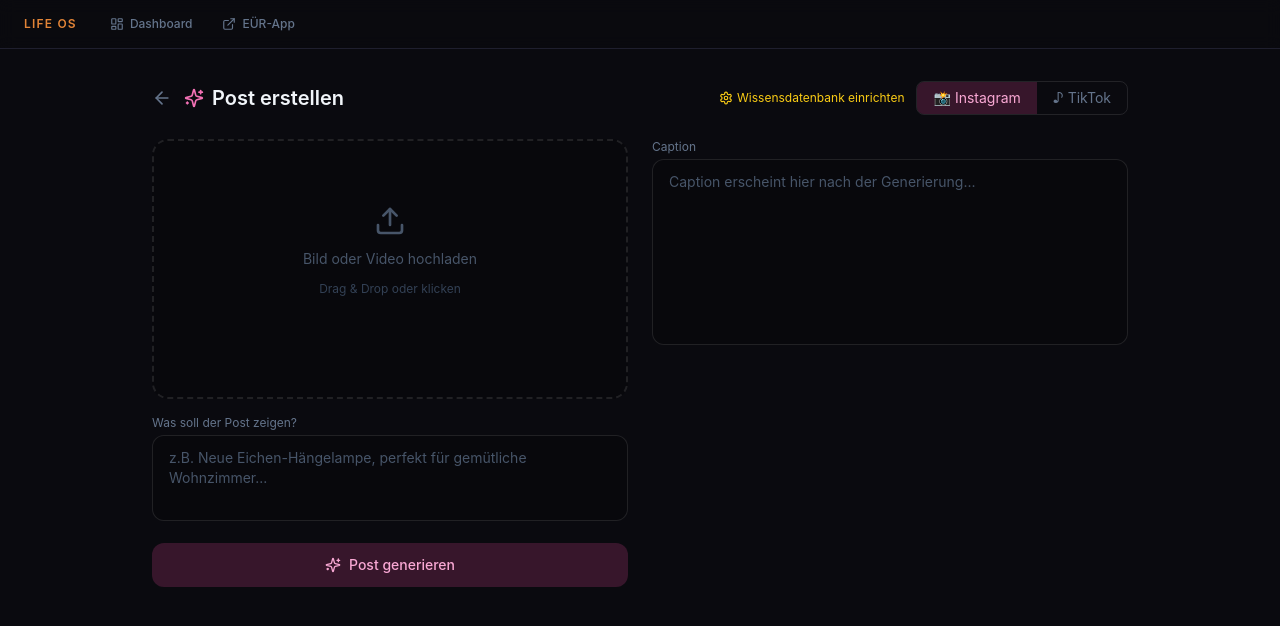
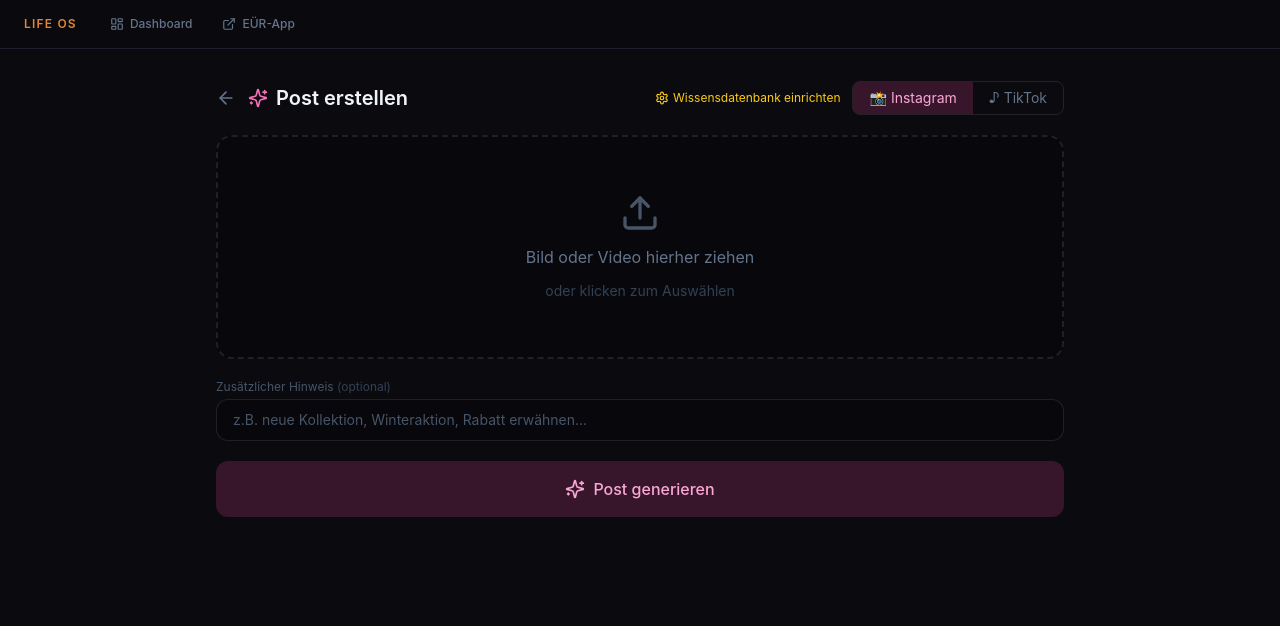
Before and after one commit to dennistalma/life-os, a Next.js app: page /post in a window 1280 px wide. Shown: the top 626 px of the page. Built offline with nearby package versions, Linux system fonts and the light colour scheme.

Commit message:
feat: post page full-width single column layout, image on top

```diff
--- a/app/post/page.tsx
+++ b/app/post/page.tsx
@@ -35,7 +35,6 @@ function PostPageInner() {
     })
   }, [])
 
-  // Auto-generate if brief came from Smart Capture
   useEffect(() => {
     const briefFromUrl = searchParams.get('brief')
     if (briefFromUrl && !autoGenerated.current) {
@@ -57,7 +56,6 @@ function PostPageInner() {
       setImageBase64(base64)
       setImageMediaType(mt)
 
-      // Auto-analyze image
       setAnalyzing(true)
       try {
         const res = await fetch('/api/social/analyze-image', {
@@ -68,7 +66,7 @@ function PostPageInner() {
         const data = await res.json()
         if (data.description) setImageDesc(data.description)
       } catch {
-        // silent — still works without description
+        // silent
       } finally {
         setAnalyzing(false)
       }
@@ -87,7 +85,7 @@ function PostPageInner() {
       })
       const data = await res.json()
       if (!res.ok) {
-        setErrorMsg(data.error || `Fehler ${res.status}: Post konnte nicht generiert werden`)
+        setErrorMsg(data.error || `Fehler ${res.status}`)
         return
       }
       setCaption(data.caption || '')
@@ -96,7 +94,7 @@ function PostPageInner() {
       setCta(data.cta || '')
       setSeoScore(data.seoScore || '')
     } catch (err) {
-      setErrorMsg(err instanceof Error ? err.message : 'Netzwerkfehler — bitte erneut versuchen')
+      setErrorMsg(err instanceof Error ? err.message : 'Netzwerkfehler')
     } finally {
       setLoading(false)
     }
@@ -118,7 +116,8 @@ function PostPageInner() {
 
   return (
     <main className="min-h-screen bg-[#0a0a0f]">
-      <div className="max-w-5xl mx-auto px-6 py-8 space-y-6">
+      <div className="w-full max-w-4xl mx-auto px-6 py-8 space-y-5">
+
         {/* Header */}
         <div className="flex items-center justify-between">
           <div className="flex items-center gap-3">
@@ -146,58 +145,72 @@ function PostPageInner() {
           </div>
         </div>
 
-        <div className="grid grid-cols-1 md:grid-cols-2 gap-6">
-          {/* Left */}
-          <div className="space-y-4">
+        {/* Bild Upload — volle Breite */}
         <div
           onDrop={e => { e.preventDefault(); const f = e.dataTransfer.files[0]; if (f) handleFile(f) }}
           onDragOver={e => e.preventDefault()}
-              onClick={() => fileRef.current?.click()}
-              className="relative border-2 border-dashed border-white/10 rounded-2xl cursor-pointer hover:border-pink-500/40 transition-colors overflow-hidden bg-black/20"
-              style={{ minHeight: 260 }}
+          onClick={() => !imageUrl && fileRef.current?.click()}
+          className={`relative w-full rounded-2xl overflow-hidden bg-black/20 border-2 border-dashed transition-colors ${imageUrl ? 'border-transparent cursor-default' : 'border-white/10 hover:border-pink-500/40 cursor-pointer'}`}
+          style={{ minHeight: imageUrl ? 420 : 200 }}
         >
           {imageUrl ? (
             <>
               <Image src={imageUrl} alt="Vorschau" fill className="object-contain" unoptimized />
-                  <button onClick={e => { e.stopPropagation(); setImageUrl(null); setImageBase64(null); setImageDesc('') }}
-                    className="absolute top-3 right-3 bg-black/60 rounded-full p-1.5 hover:bg-black/80 z-10">
+              <button
+                onClick={e => { e.stopPropagation(); setImageUrl(null); setImageBase64(null); setImageDesc('') }}
+                className="absolute top-4 right-4 bg-black/70 rounded-full p-2 hover:bg-black/90 z-10 transition-colors"
+              >
                 <X className="w-4 h-4 text-white" />
               </button>
               {analyzing && (
-                    <div className="absolute bottom-3 left-3 flex items-center gap-2 bg-black/70 rounded-lg px-3 py-1.5 z-10">
+                <div className="absolute bottom-4 left-4 flex items-center gap-2 bg-black/80 rounded-xl px-4 py-2 z-10">
                   <RefreshCw className="w-3.5 h-3.5 text-pink-400 animate-spin" />
-                      <span className="text-xs text-pink-300">Bild wird analysiert...</span>
+                  <span className="text-xs text-pink-300">KI analysiert Bild...</span>
                 </div>
               )}
               {imageDesc && !analyzing && (
-                    <div className="absolute bottom-3 left-3 right-3 bg-black/70 rounded-lg px-3 py-1.5 z-10">
-                      <span className="text-xs text-green-400">✓ Bild analysiert</span>
+                <div className="absolute bottom-4 left-4 flex items-center gap-2 bg-black/80 rounded-xl px-4 py-2 z-10">
+                  <span className="text-xs text-green-400">✓ Bild analysiert — Caption wird darauf basieren</span>
                 </div>
               )}
+              {/* Klick zum Ändern */}
+              <button
+                onClick={e => { e.stopPropagation(); fileRef.current?.click() }}
+                className="absolute top-4 left-4 bg-black/70 rounded-xl px-3 py-1.5 text-xs text-slate-300 hover:bg-black/90 z-10 transition-colors"
+              >
+                Bild ändern
+              </button>
             </>
           ) : (
-                <div className="flex flex-col items-center justify-center h-full py-16 gap-3">
-                  <Upload className="w-8 h-8 text-slate-600" />
-                  <p className="text-sm text-slate-600">Bild oder Video hochladen</p>
-                  <p className="text-xs text-slate-700">Drag & Drop oder klicken</p>
+            <div className="flex flex-col items-center justify-center h-full py-14 gap-3">
+              <Upload className="w-10 h-10 text-slate-600" />
+              <p className="text-base text-slate-500">Bild oder Video hierher ziehen</p>
+              <p className="text-sm text-slate-700">oder klicken zum Auswählen</p>
             </div>
           )}
         </div>
         <input ref={fileRef} type="file" accept="image/*,video/*" className="hidden"
           onChange={e => { const f = e.target.files?.[0]; if (f) handleFile(f) }} />
 
+        {/* Brief — optional, klein */}
         <div>
-              <label className="text-xs text-slate-500 mb-1 block">Was soll der Post zeigen?</label>
-              <textarea value={brief} onChange={e => setBrief(e.target.value)}
-                placeholder="z.B. Neue Eichen-Hängelampe, perfekt für gemütliche Wohnzimmer..."
-                rows={3}
-                className="w-full bg-black/20 border border-white/10 rounded-xl px-4 py-3 text-sm text-slate-300 placeholder-slate-600 focus:outline-none focus:border-pink-500/50 resize-none" />
+          <label className="text-xs text-slate-600 mb-1 block">Zusätzlicher Hinweis <span className="text-slate-700">(optional)</span></label>
+          <input
+            value={brief}
+            onChange={e => setBrief(e.target.value)}
+            placeholder="z.B. neue Kollektion, Winteraktion, Rabatt erwähnen..."
+            className="w-full bg-black/20 border border-white/10 rounded-xl px-4 py-2.5 text-sm text-slate-300 placeholder-slate-600 focus:outline-none focus:border-pink-500/40"
+          />
         </div>
 
-            <button onClick={generate} disabled={loading}
-              className="w-full flex items-center justify-center gap-2 py-3 bg-pink-500/20 hover:bg-pink-500/30 text-pink-300 rounded-xl text-sm font-medium transition-colors disabled:opacity-40">
-              {loading ? <RefreshCw className="w-4 h-4 animate-spin" /> : <Sparkles className="w-4 h-4" />}
-              {loading ? 'Generiere optimalen Post...' : 'Post generieren'}
+        {/* Generieren Button */}
+        <button
+          onClick={generate}
+          disabled={loading || analyzing}
+          className="w-full flex items-center justify-center gap-2 py-4 bg-pink-500/20 hover:bg-pink-500/30 text-pink-300 rounded-xl text-base font-medium transition-colors disabled:opacity-40"
+        >
+          {loading ? <RefreshCw className="w-5 h-5 animate-spin" /> : <Sparkles className="w-5 h-5" />}
+          {loading ? 'Generiere optimalen Post...' : analyzing ? 'Warte auf Bild-Analyse...' : 'Post generieren'}
         </button>
 
         {errorMsg && (
@@ -205,34 +218,36 @@ function PostPageInner() {
             {errorMsg}
           </div>
         )}
-          </div>
 
-          {/* Right */}
-          <div className="space-y-4">
+        {/* Ergebnis — volle Breite, von oben nach unten */}
         {hook && (
-              <div className="bg-pink-500/10 border border-pink-500/20 rounded-xl px-4 py-3">
-                <p className="text-[10px] text-pink-500/70 uppercase tracking-wider mb-1">Hook</p>
-                <p className="text-sm text-pink-200">{hook}</p>
+          <div className="bg-pink-500/10 border border-pink-500/20 rounded-xl px-5 py-4">
+            <p className="text-[10px] text-pink-500/60 uppercase tracking-widest mb-2">Hook</p>
+            <p className="text-base text-pink-200 font-medium">{hook}</p>
           </div>
         )}
 
+        {caption && (
           <div>
-              <div className="flex items-center justify-between mb-1">
-                <label className="text-xs text-slate-500">Caption</label>
-                {seoScore && <span className="text-[10px] text-green-400">SEO Score: {seoScore}/10</span>}
+            <div className="flex items-center justify-between mb-2">
+              <p className="text-xs text-slate-500 uppercase tracking-widest">Caption</p>
+              {seoScore && <span className="text-xs text-green-400">SEO Score: {seoScore}/10</span>}
             </div>
-              <textarea value={caption} onChange={e => setCaption(e.target.value)}
-                placeholder="Caption erscheint hier nach der Generierung..."
-                rows={8}
-                className="w-full bg-black/20 border border-white/10 rounded-xl px-4 py-3 text-sm text-slate-300 placeholder-slate-600 focus:outline-none focus:border-pink-500/50 resize-none" />
+            <textarea
+              value={caption}
+              onChange={e => setCaption(e.target.value)}
+              rows={6}
+              className="w-full bg-black/20 border border-white/10 rounded-xl px-5 py-4 text-sm text-slate-200 focus:outline-none focus:border-pink-500/40 resize-none leading-relaxed"
+            />
           </div>
+        )}
 
         {hashtags.length > 0 && (
           <div>
-                <p className="text-xs text-slate-500 mb-2">Hashtags ({hashtags.length})</p>
-                <div className="flex flex-wrap gap-1.5">
+            <p className="text-xs text-slate-500 uppercase tracking-widest mb-3">Hashtags ({hashtags.length})</p>
+            <div className="flex flex-wrap gap-2">
               {hashtags.map((tag, i) => (
-                    <span key={i} className="text-xs px-2 py-0.5 rounded-full bg-pink-500/10 text-pink-400 border border-pink-500/20">
+                <span key={i} className="text-sm px-3 py-1 rounded-full bg-pink-500/10 text-pink-400 border border-pink-500/20">
                   #{tag.replace('#', '')}
                 </span>
               ))}
@@ -241,28 +256,30 @@ function PostPageInner() {
         )}
 
         {cta && (
-              <div className="bg-cyan-500/10 border border-cyan-500/20 rounded-xl px-4 py-3">
-                <p className="text-[10px] text-cyan-500/70 uppercase tracking-wider mb-1">Call-to-Action</p>
+          <div className="bg-cyan-500/10 border border-cyan-500/20 rounded-xl px-5 py-4">
+            <p className="text-[10px] text-cyan-500/60 uppercase tracking-widest mb-2">Call-to-Action</p>
             <p className="text-sm text-cyan-200">{cta}</p>
           </div>
         )}
 
         {fullText.trim() && (
-              <div className="flex gap-3 pt-2">
-                <button onClick={copyAll}
-                  className="flex-1 flex items-center justify-center gap-2 py-3 bg-white/5 hover:bg-white/10 text-slate-300 rounded-xl text-sm transition-colors">
+          <div className="flex gap-3 pt-2 pb-8">
+            <button
+              onClick={copyAll}
+              className="flex-1 flex items-center justify-center gap-2 py-3.5 bg-white/5 hover:bg-white/10 text-slate-300 rounded-xl text-sm transition-colors"
+            >
               <Copy className="w-4 h-4" />
               {copied ? '✓ Kopiert!' : 'Alles kopieren'}
             </button>
-                <button onClick={openPlatform}
-                  className="flex-1 flex items-center justify-center gap-2 py-3 bg-pink-500/20 hover:bg-pink-500/30 text-pink-300 rounded-xl text-sm font-medium transition-colors">
+            <button
+              onClick={openPlatform}
+              className="flex-1 flex items-center justify-center gap-2 py-3.5 bg-pink-500/20 hover:bg-pink-500/30 text-pink-300 rounded-xl text-sm font-medium transition-colors"
+            >
               <ExternalLink className="w-4 h-4" />
-                  {platform === 'instagram' ? '→ Instagram' : '→ TikTok'}
+              {platform === 'instagram' ? '→ Instagram öffnen' : '→ TikTok öffnen'}
             </button>
           </div>
         )}
-          </div>
-        </div>
       </div>
     </main>
   )
```
Lines whose indentation alone changed are shown as unchanged.
